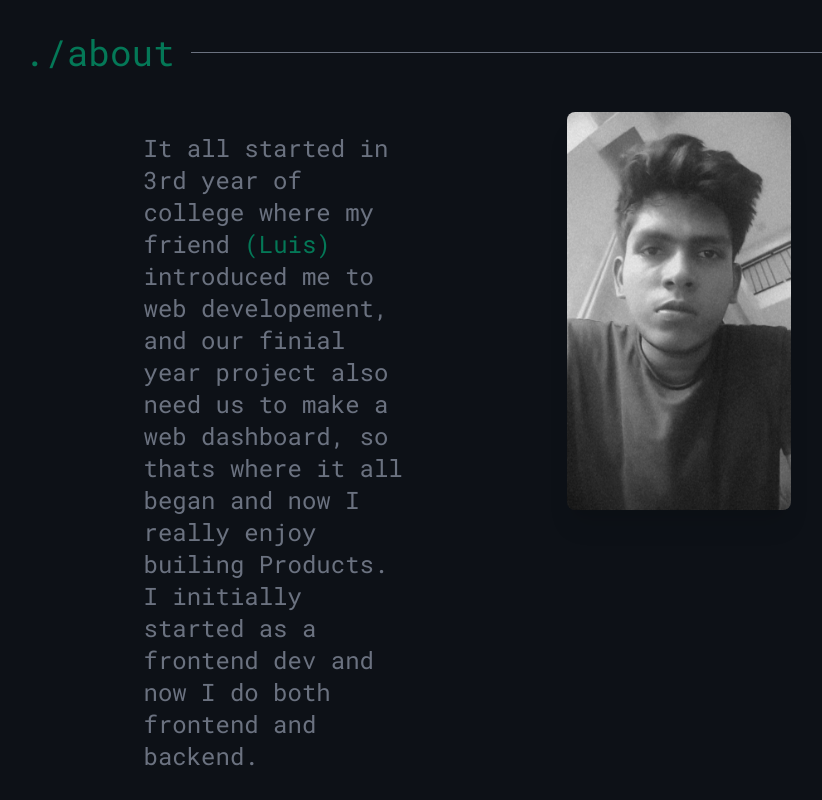
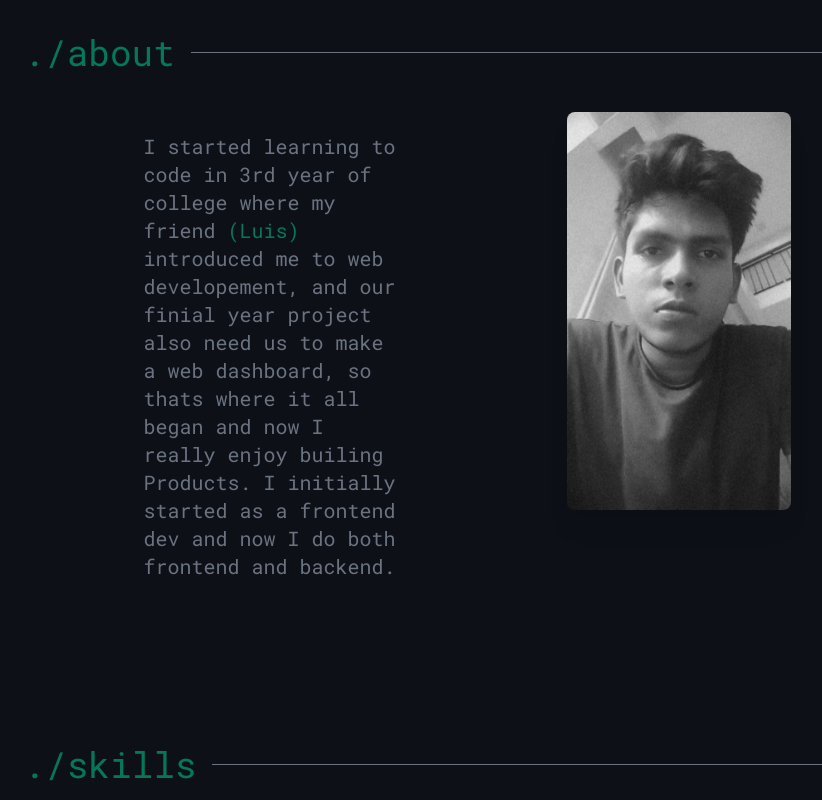
Before and after one commit to ChandrakantPal/ck16dev, a Next.js app: page / in a window 1280 px wide. Shown: the part 840-1640 px from the top of the page, without its empty margins (129-951 px from the left). Built offline with nearby package versions, Linux system fonts and the light colour scheme.

Commit message:
font size reduced

```diff
--- a/components/About.tsx
+++ b/components/About.tsx
@@ -7,8 +7,8 @@ const About: FC<{ aboutRef: RefObject<HTMLElement> }> = ({ aboutRef }) => {
       <SectionHeader title="about" />
       <div className="flex flex-wrap-reverse items-start justify-center mt-10 md:flex-nowrap">
         <div className="w-full mx-10 my-5 md:px-20 md:w-1/2">
-          <p className="text-gray-500 md:text-2xl">
-            It all started in 3rd year of college where my friend{' '}
+          <p className="text-gray-500 md:text-xl">
+            I started learning to code in 3rd year of college where my friend{' '}
             <a
               href="https://www.linkedin.com/in/gomesluis479/"
               className="text-green-700"
```
